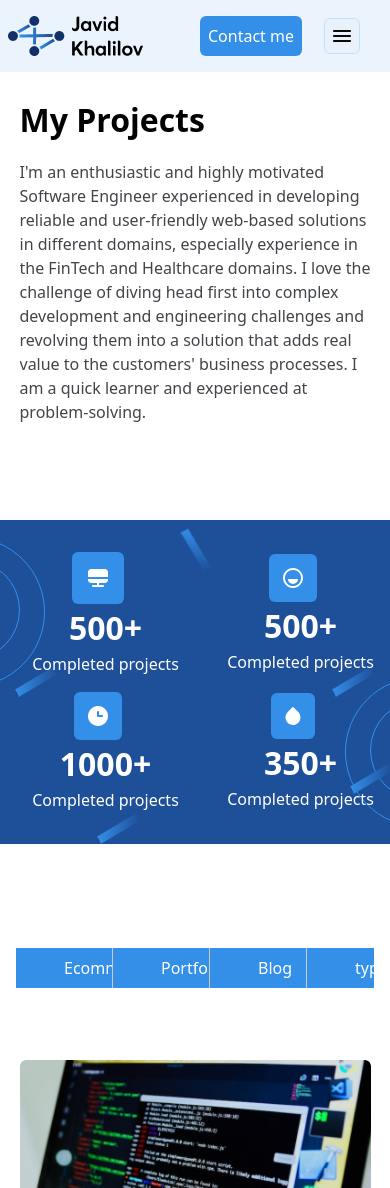
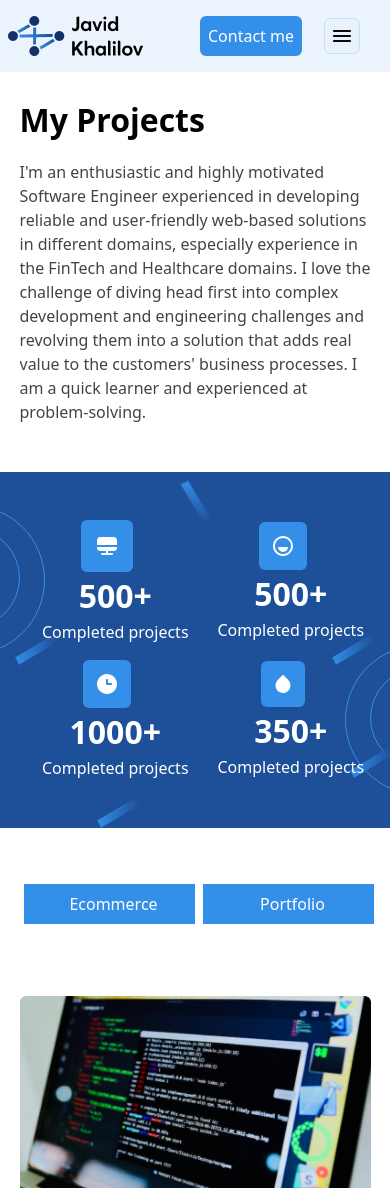
Before and after one commit to Nigar16/jk-personal-portfolio, a React (Create React App) app: page /projects in a window 390 px wide. Shown: the top 1188 px of the page. Built offline with nearby package versions, Linux system fonts and the light colour scheme.

Commit message:
responsived filter element

```diff
--- a/package.json
+++ b/package.json
@@ -8,7 +8,6 @@
     "@testing-library/user-event": "^13.5.0",
     "react": "^18.2.0",
     "react-dom": "^18.2.0",
-    "react-draggable-slider": "^0.1.6",
     "react-router-dom": "^6.4.1",
     "react-scripts": "5.0.1",
     "react-slick": "^0.29.0",
--- a/src/assets/css/sliderarrow.css
+++ b/src/assets/css/sliderarrow.css
@@ -34,3 +34,10 @@
 .slick-next:hover {
   background-color: #f5f8fa;
 }
+
+img{
+-webkit-user-drag: none;
+user-select: none;
+-moz-user-select: none;
+-webkit-user-select: none;
+}
--- a/src/components/ui/Filter.jsx
+++ b/src/components/ui/Filter.jsx
@@ -1,39 +1,89 @@
 import React, { useState } from "react";
+import Slider from "react-slick";
 
-const Filter=({categories,parentCallback,localStorage})=>{
-    console.log(categories)
-    console.log(localStorage)
-
+const Filter = ({ categories, parentCallback, localStorage }) => {
 const [Active, setActive] = useState(null);
   const getValue = (e) => {
-
     const currentValue = e.target.value;
     const filteredStorage = localStorage.filter((item) => {
       return item.category === currentValue;
     });
-        console.log(filteredStorage)
+    console.log(filteredStorage);
 
     parentCallback(filteredStorage);
     setActive(filteredStorage[0].category);
   };
 
-    const renderedItems=categories.map((category,index)=>{
-        const active=category===Active?'bg-[#fff] text-[#1E4F99] border-none rounded-[6px] ':'';
+  const responsive = [
+    {
+      breakpoint: 3000,
+      settings: {
+        slidesToShow: 7,
+        slidesToScroll: 6,
+      },
+    },
+    {
+      breakpoint: 1024,
+      settings: {
+        slidesToShow: 4,
+        slidesToScroll: 4,
+      },
+    },
+    {
+      breakpoint: 640,
+      settings: {
+        slidesToShow: 3,
+        slidesToScroll: 3,
+      },
+    },
+    {
+      breakpoint: 520,
+      settings: {
+        slidesToShow: 2,
+        slidesToScroll: 2,
+      },
+    },
+  ];
+
+  const settings = {
+    dots: false,
+    infinite: true,
+    speed: 500,
+    slidesToShow: 6,
+    slidesToScroll: 6,
+  };
+
+  const renderedItems = categories.map((category, index) => {
+    const active =
+      category === Active
+        ? "bg-[#fff] text-[#1E4F99] border-none rounded-[6px] "
+        : "";
     return (
       <button
         id={index}
+        key={index}
         onClick={getValue}
-                className={`filter-button   hover:text-[#1E4F99] lg:hover:bg-[#F2FAFF] px-12 py-2  lg:bg-[#338FE8] lg:text-[#fff] ${active}`}
-                value={category}>
+        className={`filter-button lg:mx-2   hover:text-[#1E4F99] lg:hover:bg-[#F2FAFF] px-12 lg:px-0  lg:w-[110px]    py-2  lg:bg-[#338FE8] lg:text-[#fff] ${active}`}
+        value={category}
+      >
         {category}
-            </button>)
+      </button>
+    );
   });
 
-    return(
-        <div className='scroll w-full container mr-auto ml-auto lg:overflow-x-auto ml-auto mr-auto flex justify-between'>
+  return (
+    <div className="scroll w-full container mr-auto ml-auto lg:overflow-x-auto ml-auto mr-auto flex justify-between">
+      <div className="w-full flex justify-between">
+        <div className="hidden lg:block w-full flex justify-between" >
+        <Slider arrows={false} {...settings} responsive={responsive}>
           {renderedItems}
+        </Slider>
         </div>
-    )
-}
+
+        <div className="block w-full flex justify-between lg:hidden ">{renderedItems}</div>
+      </div>
+    </div>
+  );
+};
 
 export default Filter;
--- a/src/pages/Articles.jsx
+++ b/src/pages/Articles.jsx
@@ -9,8 +9,8 @@ const Articles = () => {
     <section className='pt-24 flex items-center flex-col w-[100%] mr-auto ml-auto'>
       <h1 className="text-[32px] mb-8 font-[700] mr-auto ml-auto w-[90%]  ">Scientifics Articles</h1>
       <div className=" grid grid-flow-auto mt-4 justify-items-stretch  place-items-center w-[90%]  mr-auto ml-auto gap-y-8 gap-x-6 grid-cols-3 xl:grid-cols-2 lg:flex flex-col">
-        {storagearticles.map((item) => {
-          return <div><ArticleItem item={item} /></div>;
+        {storagearticles.map((item,index) => {
+          return <div key={index}><ArticleItem item={item} /></div>;
         })}
       </div>
     </section>
--- a/src/pages/BlogPosts.jsx
+++ b/src/pages/BlogPosts.jsx
@@ -19,12 +19,18 @@ export default function BlogPosts(){
                 <h1 className="text-[2rem] pb-4 font-[700]">Blog posts</h1>
             </div>
 
-            <div className="lg:w-full w-[90%]  container   mt-12 py-2 px-4 bg-[#F2FAFF] mr-auto  ml-auto flex items-center whitespace-nowrap   lg:bg-white justify-between ">
-                <Filter categories={categories} parentCallback={handleCallback} localStorage={storageblogs}/>
-            </div>
+            <div className="lg:w-full w-[90%] relative  container  mt-12 py-2  bg-[#F2FAFF] mr-auto  ml-auto flex items-center whitespace-nowrap   lg:bg-white justify-between">
+        <div className="scroll  overflow-auto px-4 w-[100%] container  mr-auto ml-auto lg:overflow-x-auto ml-auto mr-auto flex justify-between">
+          <Filter
+            categories={categories}
+            parentCallback={handleCallback}
+            localStorage={storageblogs}
+          />
+        </div>
+      </div>
             <div className="grid mt-16 place-items-center w-[90%] mr-auto ml-auto gap-y-8 gap-x-4 grid-cols-2 xl:grid-cols-2 lg:flex flex-col">
-                {storage.map((item) =>{
-                    return <Card item={item} />;
+                {storage.map((item,index) =>{
+                    return <Card key={index} item={item} />;
                 })}
             </div>
         </section>
--- a/src/pages/Events.jsx
+++ b/src/pages/Events.jsx
@@ -20,14 +20,11 @@ const Events = () => {
       <div className=" w-[90%] mr-auto ml-auto pt-16">
 
         <div className="grid grid-cols-2  mr-auto ml-auto xl:flex flex-col     place-items-center  gap-2 ">
-          {/* {getTillNumbers(amount).map((num) => {
-             return  <div><CourseItem /></div>
-          })} */}
 
           {storageCourses
             .filter((item, index) => index < 5)
             .map((item,index) => {
-              return <div className="rounded-[6px] w-full"><CourseItem key={index} item={item}/></div> ;
+              return <div key={index} className="rounded-[6px] w-full"><CourseItem  item={item}/></div> ;
             })}
         </div>
       </div>
--- a/src/pages/Projects.jsx
+++ b/src/pages/Projects.jsx
@@ -37,7 +37,8 @@ export default function Projects() {
           am a quick learner and experienced at problem-solving.
         </p>
       </div>
-      <div className="services-section  relative grid  grid-cols-4 lg:grid-cols-2 place-items-center  sm:flex-col  py-8 w-[100%] mr-auto ml-auto bg-[#1E4F99] overflow-hidden    my-24">
+      <div className="bg-[#1E4F99] relative my-12">
+      <div className="services-section    flex justify-between  lg:grid lg:grid-cols-2 place-items-center  sm:flex-col  py-8 w-[90%] mr-auto ml-auto overflow-hidden    my-4">
         <div className="rounded-[50%] border-[#338FE8] absolute left-0 translate-x-[-105px]  border-[1px] sm:translate-y-[-70px] w-[150px] h-[150px]  ">
           <div className="rounded-[50%] ml-auto mr-auto border-[#338FE8] mt-[15%] border-[1px] w-[100px] h-[100px]"></div>
         </div>
@@ -51,8 +52,9 @@ export default function Projects() {
         <img className="four" src={require("../assets/images/Vector.png")} />
         <img className="five" src={require("../assets/images/Vector.png")} />
       </div>
+      </div>
       <div className="lg:w-full w-[90%] relative  container  mt-12 py-2  bg-[#F2FAFF] mr-auto  ml-auto flex items-center whitespace-nowrap   lg:bg-white justify-between">
-        <div className="scroll overflow-auto px-4 w-[100%] container  mr-auto ml-auto lg:overflow-x-auto ml-auto mr-auto flex justify-between">
+        <div className="scroll  overflow-auto px-4 w-[100%] container  mr-auto ml-auto lg:overflow-x-auto ml-auto mr-auto flex justify-between">
           <Filter
             categories={categories}
             parentCallback={handleCallback}
@@ -61,8 +63,8 @@ export default function Projects() {
         </div>
       </div>
       <div className="grid grid-flow-auto mt-16 justify-items-stretch  place-items-center w-[90%]  mr-auto ml-auto gap-y-8 gap-x-6 grid-cols-3 xl:grid-cols-2 lg:flex flex-col">
-        {storage.map((item) => {
-          return <ProjectItem item={item} />;
+        {storage.map((item,index) => {
+          return <ProjectItem key={index} item={item} />;
         })}
       </div>
     </section>
```
Also changed, not shown: 1 other file (tests, documents, lock files or other folders). Lines whose indentation alone changed are shown as unchanged.
